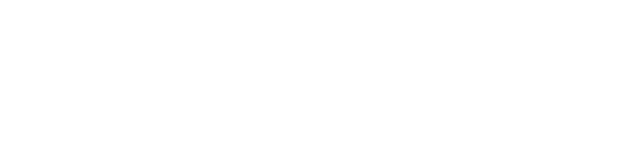
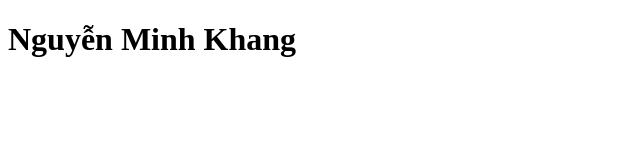
Before and after one commit to Shibamapdit/test1, a plain HTML site: page index.html in a window 1280 px wide. Shown: the whole page, without its empty margins (0-640 px from the left). Drawn offline with Linux system fonts and the light colour scheme.

Commit message:
nguyễn minh khang

```diff
--- a/index.html
+++ b/index.html
@@ -5,5 +5,7 @@
     <meta name="viewport" content="width=device-width, initial-scale=1.0" />
     <title>Document</title>
   </head>
-  <body></body>
+  <body>
+    <h1>Nguyễn Minh Khang</h1>
+  </body>
 </html>
```
